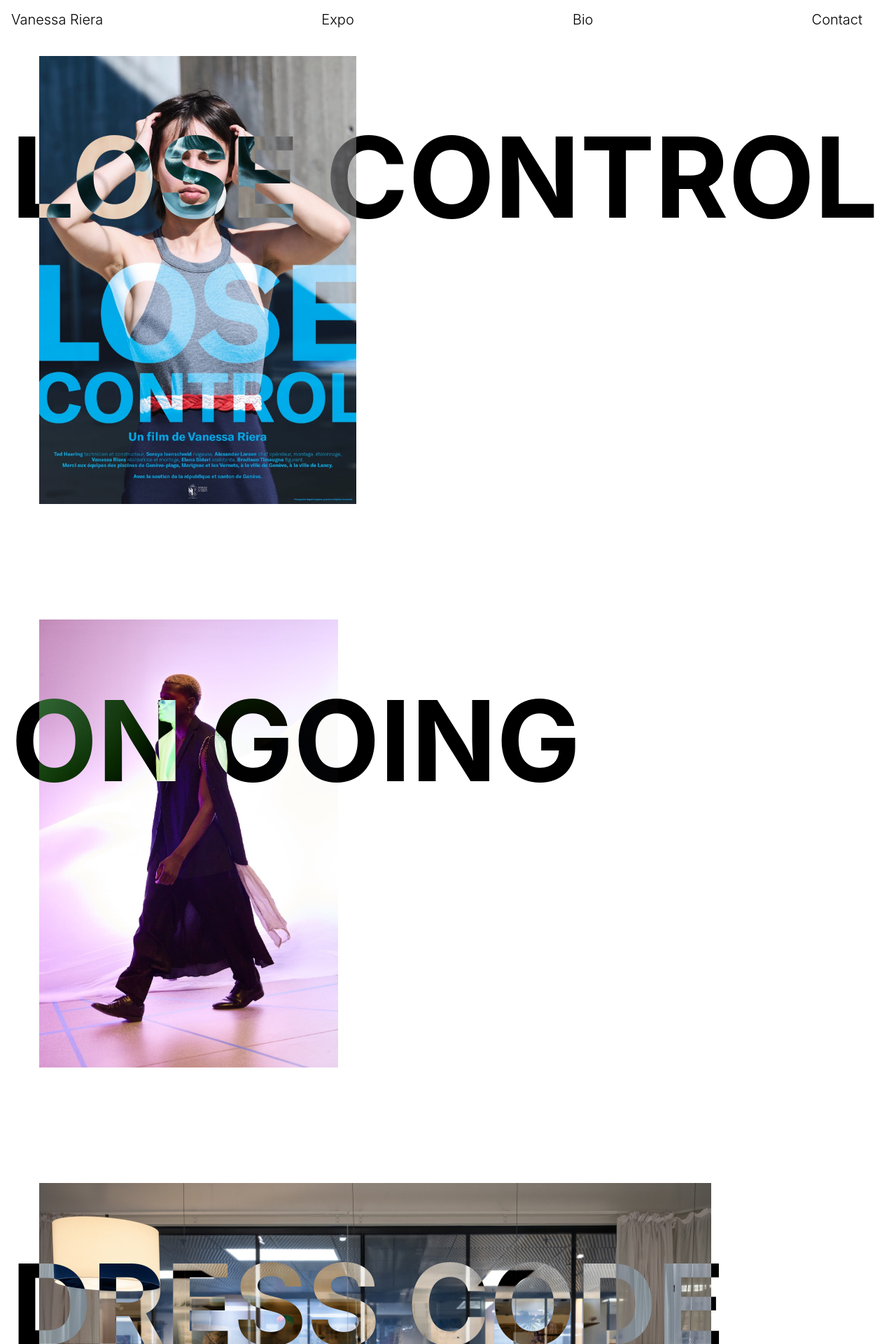
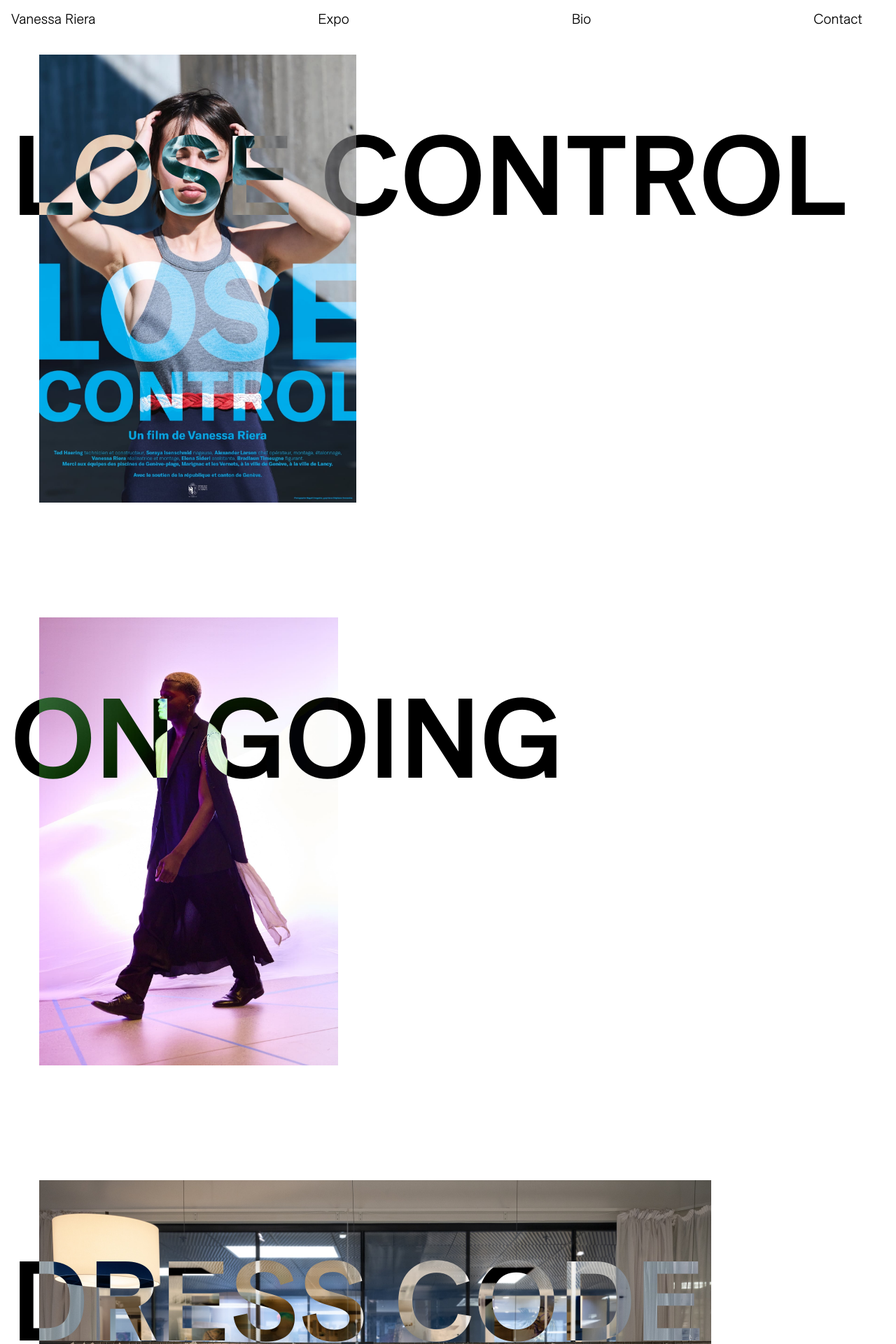
Before and after one commit to larucheio/vanessariera.ch, a Jekyll site: the page built from index.html, in a window 1280 px wide. Shown: the top 1920 px of the page at 70% size. Built offline with Jekyll 4.4.1, drawn with Linux system fonts in a browser that asks for light colours; some web fonts are replaced.

Commit message:
Fix typo

```diff
--- a/_layouts/default.html
+++ b/_layouts/default.html
@@ -6,8 +6,6 @@
     <meta charset="utf-8">
     <title>{{ page.title }} - {{ site.title }}</title>
     <link rel="stylesheet" href="{{ "/assets/css/main.css" | relative_url }}">
-    <link href="/assets/fonts/ESAllianz-Light-Trial.otf" rel="preload" as="font" type="font/otf" crossorigin>
-    <link href="/assets/fonts/ESAllianz-Medium-Trial.otf" rel="preload" as="font" type="font/otf" crossorigin>
   </head>
   <body>
     <nav class="menu">
--- a/_sass/_font-face.scss
+++ b/_sass/_font-face.scss
@@ -1,12 +1,12 @@
 @font-face {
   font-display: swap;
   font-family: "ES Allianz";
-  src: url("/assets/fonts/ESAllianz-Light.otf") format("woff2"),
+  src: url("/assets/fonts/ESAllianz-Light.woff2") format("woff2"),
 }
 
 @font-face {
   font-display: swap;
   font-family: "ES Allianz";
   font-weight: bold;
-  src: url("/assets/fonts/ESAllianz-Medium.otf") format("woff2"),
+  src: url("/assets/fonts/ESAllianz-Medium.woff2") format("woff2"),
 }
```
